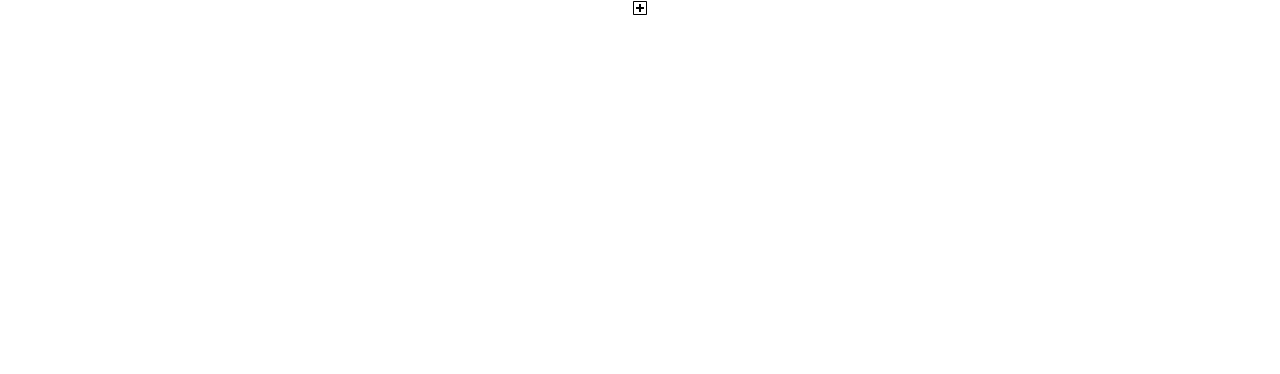
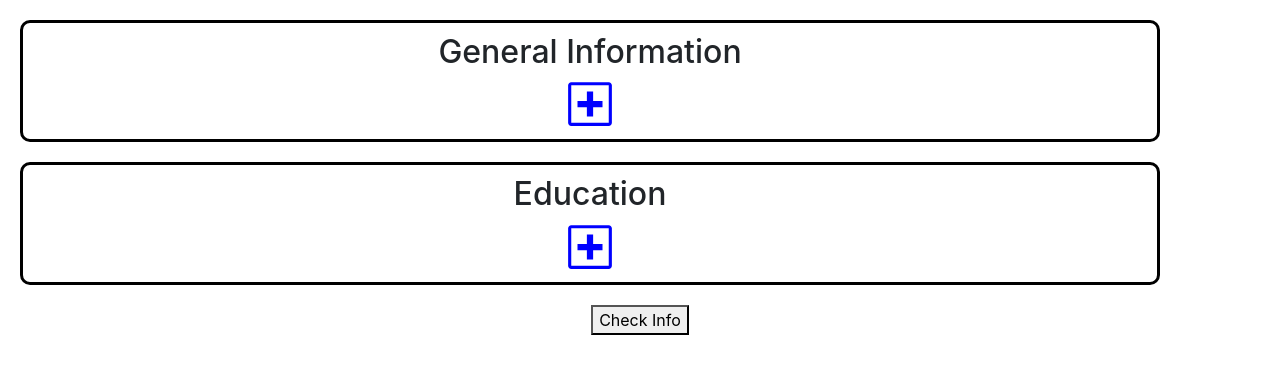
Before and after one commit to ketionor/cv-app-react, a React (Create React App) app: page / in a window 1280 px wide. Shown: the top 374 px of the page. Built offline with nearby package versions, Linux system fonts and the light colour scheme.

Commit message:
working prototype of general info entry and display

```diff
--- a/public/index.html
+++ b/public/index.html
@@ -10,6 +10,12 @@
       content="Web site created using create-react-app"
     />
     <link rel="apple-touch-icon" href="%PUBLIC_URL%/logo192.png" />
+    <!-- <link
+      rel="stylesheet"
+      href="https://cdn.jsdelivr.net/npm/bootstrap@4.6.0/dist/css/bootstrap.min.css"
+      integrity="sha384-B0vP5xmATw1+K9KRQjQERJvTumQW0nPEzvF6L/Z6nronJ3oUOFUFpCjEUQouq2+l"
+      crossorigin="anonymous"
+    /> -->
     <!--
       manifest.json provides metadata used when your web app is installed on a
       user's mobile device or desktop. See https://developers.google.com/web/fundamentals/web-app-manifest/
--- a/src/App.css
+++ b/src/App.css
@@ -2,37 +2,19 @@
   text-align: center;
 }
 
-.App-logo {
-  height: 40vmin;
-  pointer-events: none;
+.general-info-container {
+  margin: 20px;
+  display: flex;
+  flex-direction: column;
+  justify-content: center;
+  align-items: center;
+  min-height: 200;
+  border: 3px solid black;
+  border-radius: 10px;
+  padding: 10px;
 }
 
-@media (prefers-reduced-motion: no-preference) {
-  .App-logo {
-    animation: App-logo-spin infinite 20s linear;
-  }
+.general-info-container:hover {
+  background-color: rgba(255, 0, 0, 0.205);
+  cursor: pointer;
 }
-
-.App-header {
-  background-color: #282c34;
-  min-height: 100vh;
-  display: flex;
-  flex-direction: column;
-  align-items: center;
-  justify-content: center;
-  font-size: calc(10px + 2vmin);
-  color: white;
-}
-
-.App-link {
-  color: #61dafb;
-}
-
-@keyframes App-logo-spin {
-  from {
-    transform: rotate(0deg);
-  }
-  to {
-    transform: rotate(360deg);
-  }
-}
--- a/src/App.js
+++ b/src/App.js
@@ -1,11 +1,30 @@
-import logo from './logo.svg';
-import './App.css';
-import GeneralInfo from './components/GeneralInfo';
+import "./App.css";
+import GeneralInfo from "./components/General/GeneralInfo";
+import { useState } from "react";
+import EducationInfo from "./components/Education/EducationInfo";
 
 function App() {
+  const [masterInfo, updateInfo] = useState({
+    general: {},
+    education: {},
+  });
+
+  const handleUpdate = (newInfo, key) => {
+    updateInfo({ ...masterInfo, [key]: newInfo });
+  };
+
+  const checkInfo = () => {
+    console.log(masterInfo);
+  };
+
   return (
     <div className="App">
-      <GeneralInfo />
+      <div>
+        <GeneralInfo update={handleUpdate} masterInfo={masterInfo} />
+        <EducationInfo update={handleUpdate} masterInfo={masterInfo} />
+      </div>
+
+      <button onClick={checkInfo}>Check Info</button>
     </div>
   );
 }
--- /dev/null
+++ b/src/components/Education/EducationInfo.js
@@ -0,0 +1,17 @@
+import EducationInfoForm from "./EducationInfoForm";
+import Container from "react-bootstrap/Container";
+
+const EducationInfo = ({ update, masterInfo }) => {
+  return (
+    <Container className="general-info-container">
+      <h2>Education</h2>
+      {Object.keys(masterInfo.education).length === 0 ? (
+        <EducationInfoForm update={update} />
+      ) : (
+        "null"
+      )}
+    </Container>
+  );
+};
+
+export default EducationInfo;
--- /dev/null
+++ b/src/components/Education/EducationInfoForm.js
@@ -0,0 +1,79 @@
+import Modal from "react-bootstrap/Modal";
+import Button from "react-bootstrap/Button";
+import Form from "react-bootstrap/Form";
+import { GoDiffAdded } from "react-icons/go";
+import { useState } from "react";
+
+const EducationInfoForm = ({ update }) => {
+  const [info, updateInfo] = useState({
+    name: "super fart",
+    email: "poop@gmail.com",
+    phone: "098098098",
+  });
+  const [show, toggle] = useState(false);
+
+  const toggleVisibility = () => {
+    toggle(!show);
+  };
+
+  const handleChange = (e, key) => {
+    updateInfo({ ...info, [key]: e.target.value });
+    console.log(info);
+  };
+
+  const handleSubmit = () => {
+    update(info, "education");
+    updateInfo({});
+  };
+
+  return (
+    <>
+      <GoDiffAdded
+        onClick={toggleVisibility}
+        style={{ width: 50, height: 50, color: "blue" }}
+      />
+      <Modal show={show} onHide={toggleVisibility}>
+        <Modal.Header closeButton>
+          <Modal.Title>Modal heading</Modal.Title>
+        </Modal.Header>
+        <Modal.Body>
+          <Form>
+            <Form.Group>
+              <Form.Label>School Name</Form.Label>
+              <Form.Control
+                placeholder="Hogwarts School of Magic"
+                onChange={(e) => handleChange(e, "schoolName")}
+              />
+            </Form.Group>
+
+            <Form.Group>
+              <Form.Label>Years Attended</Form.Label>
+              <Form.Control
+                placeholder="1997 - 2001"
+                onChange={(e) => handleChange(e, "email")}
+              />
+            </Form.Group>
+
+            <Form.Group>
+              <Form.Label>Degree Earned</Form.Label>
+              <Form.Control
+                placeholder="Bachelors of Potions"
+                onChange={(e) => handleChange(e, "degree")}
+              />
+            </Form.Group>
+          </Form>
+        </Modal.Body>
+        <Modal.Footer>
+          <Button variant="secondary" onClick={toggleVisibility}>
+            Close
+          </Button>
+          <Button variant="primary" onClick={handleSubmit}>
+            Save Changes
+          </Button>
+        </Modal.Footer>
+      </Modal>
+    </>
+  );
+};
+
+export default EducationInfoForm;
--- /dev/null
+++ b/src/components/General/GeneralInfo.js
@@ -0,0 +1,21 @@
+import GeneralInfoForm from "./GeneralInfoForm";
+import { useState } from "react";
+import Container from "react-bootstrap/Container";
+import Row from "react-bootstrap/Row";
+import Col from "react-bootstrap/Col";
+import GeneralInfoDisplay from "./GeneralInfoDisplay";
+
+const GeneralInfo = ({ update, masterInfo }) => {
+  return (
+    <Container className="general-info-container">
+      <h2>General Information</h2>
+      {Object.keys(masterInfo.general).length === 0 ? (
+        <GeneralInfoForm update={update} />
+      ) : (
+        <GeneralInfoDisplay masterInfo={masterInfo.general} />
+      )}
+    </Container>
+  );
+};
+
+export default GeneralInfo;
--- /dev/null
+++ b/src/components/General/GeneralInfoDisplay.js
@@ -0,0 +1,11 @@
+const GeneralInfoDisplay = ({ masterInfo }) => {
+  return (
+    <div>
+      <p>Name: {masterInfo.name}</p>
+      <p>Email: {masterInfo.email}</p>
+      <p>Phone: {masterInfo.phone}</p>
+    </div>
+  );
+};
+
+export default GeneralInfoDisplay;
--- /dev/null
+++ b/src/components/General/GeneralInfoForm.js
@@ -0,0 +1,79 @@
+import Modal from "react-bootstrap/Modal";
+import Button from "react-bootstrap/Button";
+import Form from "react-bootstrap/Form";
+import { GoDiffAdded } from "react-icons/go";
+import { useState } from "react";
+
+const GeneralInfoForm = ({ update }) => {
+  const [info, updateInfo] = useState({
+    name: "super fart",
+    email: "poop@gmail.com",
+    phone: "098098098",
+  });
+  const [show, toggle] = useState(false);
+
+  const toggleVisibility = () => {
+    toggle(!show);
+  };
+
+  const handleChange = (e, key) => {
+    updateInfo({ ...info, [key]: e.target.value });
+    console.log(info);
+  };
+
+  const handleSubmit = () => {
+    update(info, "general");
+    updateInfo({});
+  };
+
+  return (
+    <>
+      <GoDiffAdded
+        onClick={toggleVisibility}
+        style={{ width: 50, height: 50, color: "blue" }}
+      />
+      <Modal show={show} onHide={toggleVisibility}>
+        <Modal.Header closeButton>
+          <Modal.Title>Modal heading</Modal.Title>
+        </Modal.Header>
+        <Modal.Body>
+          <Form>
+            <Form.Group>
+              <Form.Label>Name</Form.Label>
+              <Form.Control
+                placeholder="John Doe"
+                onChange={(e) => handleChange(e, "name")}
+              />
+            </Form.Group>
+
+            <Form.Group>
+              <Form.Label>Email Address</Form.Label>
+              <Form.Control
+                placeholder="johndoe@gmail.com"
+                onChange={(e) => handleChange(e, "email")}
+              />
+            </Form.Group>
+
+            <Form.Group>
+              <Form.Label>Phone Number</Form.Label>
+              <Form.Control
+                placeholder="xxx-xxx-xxxx"
+                onChange={(e) => handleChange(e, "phone")}
+              />
+            </Form.Group>
+          </Form>
+        </Modal.Body>
+        <Modal.Footer>
+          <Button variant="secondary" onClick={toggleVisibility}>
+            Close
+          </Button>
+          <Button variant="primary" onClick={handleSubmit}>
+            Save Changes
+          </Button>
+        </Modal.Footer>
+      </Modal>
+    </>
+  );
+};
+
+export default GeneralInfoForm;
--- a/src/components/GeneralInfo.js
+++ /dev/null
@@ -1,11 +0,0 @@
-import { GoDiffAdded } from 'react-icons/go'
-
-const GeneralInfo = () => {
-    return (
-        <div>
-            <GoDiffAdded />
-        </div>
-    )
-}
-
-export default GeneralInfo
```
Also changed, not shown: src/components/Education/EducationInfoDisplay.js (added, +11 -0 lines), src/index.js (+8 -6 lines), public/logo192.png (deleted), public/logo512.png (deleted), src/components/Education/School.js (added).
